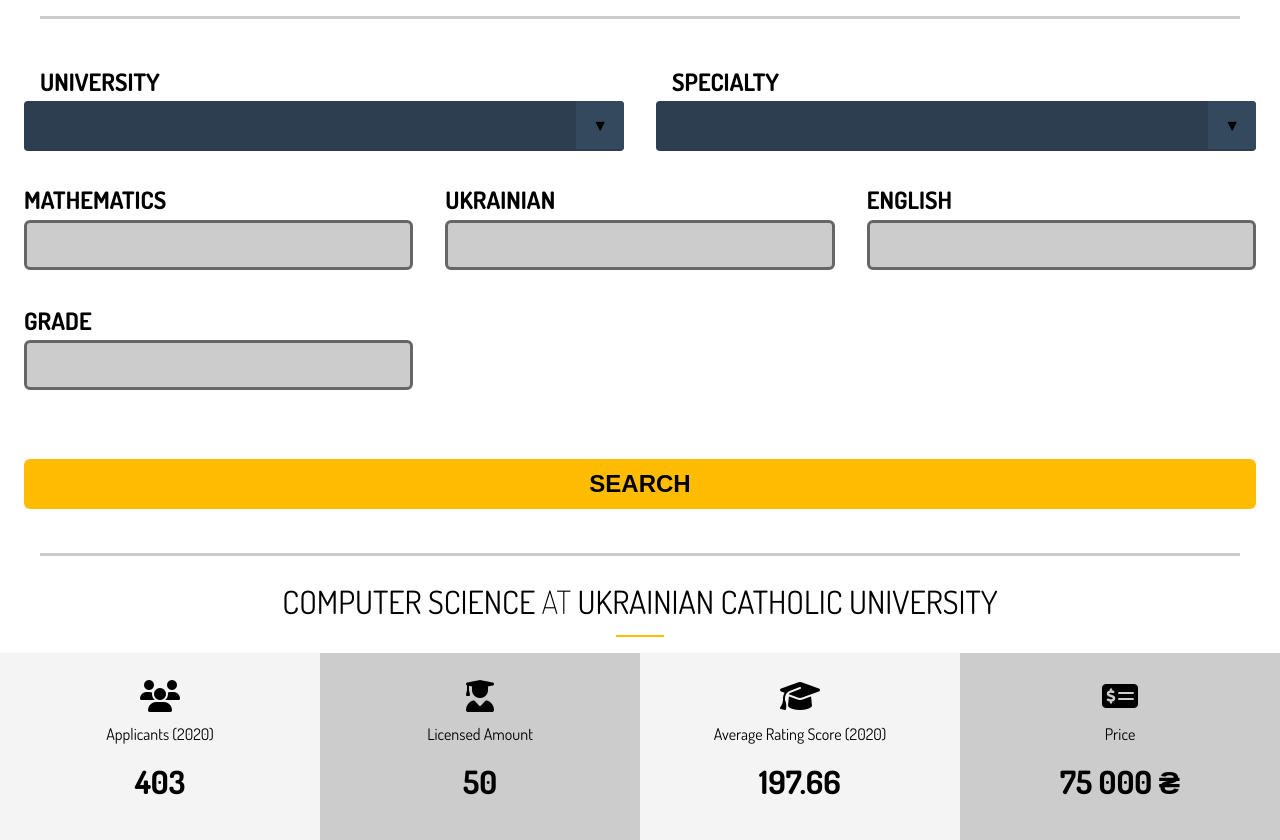
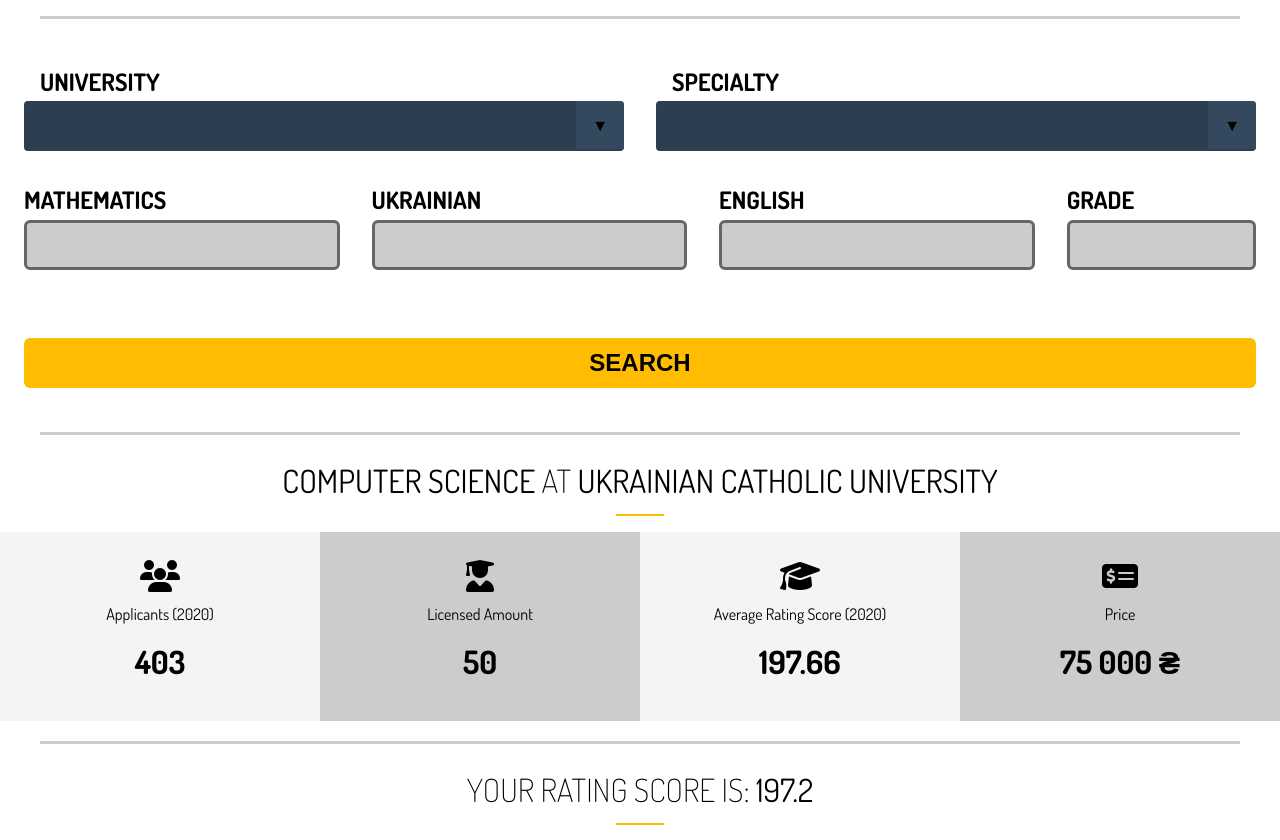
Before and after one commit to Tsalyk/vstup_project, a Flask app: page /chance_calculator in a window 1280 px wide. Shown: the part 284-1124 px from the top of the page. Run offline with Flask 2, Linux system fonts and the light colour scheme; some libraries are stand-ins or nearby versions.

Commit message:
fixed grade styles

```diff
--- a/chance_flask/static/css/main.css
+++ b/chance_flask/static/css/main.css
@@ -385,7 +385,7 @@
 .even-form {
   display: grid;
   grid-gap: 2rem;
-  grid-template-columns: repeat(3, 1fr);
+  grid-template-columns: 5fr 5fr 5fr 3fr;
 }
 
 .form-questions.only-one {
```
